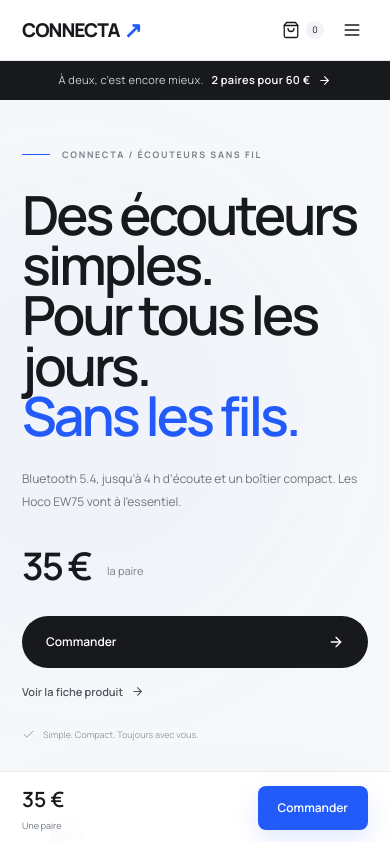
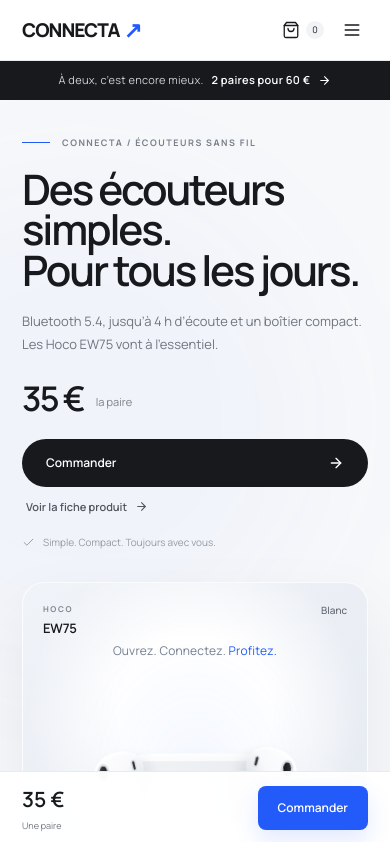
Before and after one commit to said-oumakhlouf/connecta, a Next.js app: page / in a window 390 px wide. Shown: the top 842 px of the page. Built offline with nearby package versions, Linux system fonts and the light colour scheme.

Commit message:
Improve mobile responsiveness: components/home/Hero.tsx

```diff
--- a/components/home/Hero.tsx
+++ b/components/home/Hero.tsx
@@ -19,30 +19,28 @@
     <section id="produit" className="relative overflow-hidden bg-[#f7f8fa]">
       <div className="pointer-events-none absolute -left-40 top-20 size-120 rounded-full bg-[#235bfa08] blur-3xl" />
 
-      <div className="mx-auto grid min-h-[calc(100vh-110px)] w-full max-w-310 grid-cols-1 items-center gap-10 px-5.5 py-12 md:grid-cols-[0.85fr_1.15fr] md:px-12 md:py-16 xl:max-w-335 xl:gap-16 2xl:max-w-375 2xl:gap-24 2xl:px-16">
+      <div className="mx-auto grid w-full max-w-310 grid-cols-1 items-center gap-8 px-5.5 py-9 md:min-h-[calc(100vh-110px)] md:grid-cols-[0.85fr_1.15fr] md:gap-10 md:px-12 md:py-16 xl:max-w-335 xl:gap-16 2xl:max-w-375 2xl:gap-24 2xl:px-16">
         {/* TEXTE */}
         <div className="relative z-10 max-w-135 2xl:max-w-155">
-          <div className="mb-7 flex items-center gap-3 text-[9px] font-bold uppercase tracking-[1.7px] text-[#7a8089] md:text-[10px]">
+          <div className="mb-5 flex items-center gap-3 text-[9px] font-bold uppercase tracking-[1.5px] text-[#7a8089] md:mb-7 md:text-[10px] md:tracking-[1.7px]">
             <span className="h-px w-7 bg-[#235bfa]" />
             {SITE.name} / ÉCOUTEURS SANS FIL
           </div>
 
-          <h1 className="max-w-140 text-[54px] font-semibold leading-[0.93] tracking-[-3px] text-[#17191d] md:text-[66px] md:tracking-[-4px] xl:text-[78px] 2xl:text-[90px] 2xl:tracking-[-5px]">
+          <h1 className="max-w-140 text-[42px] font-semibold leading-[0.96] tracking-[-2.2px] text-[#17191d] sm:text-[48px] md:text-[66px] md:tracking-[-4px] xl:text-[78px] 2xl:text-[90px] 2xl:tracking-[-5px]">
             Des écouteurs simples.
             <br />
             Pour tous les jours.
-            <br />
-            <span className="text-[#235bfa]">Sans les fils.</span>
           </h1>
 
-          <p className="mt-7 max-w-110 text-[12px] leading-[1.9] text-[#70757e] md:text-sm 2xl:text-[16px]">
+          <p className="mt-5 max-w-110 text-[13px] leading-[1.8] text-[#70757e] md:mt-7 md:text-sm 2xl:text-[16px]">
             Bluetooth {product.bluetoothVersion}, jusqu’à {product.musicTime}{' '}
             d’écoute et un boîtier compact. Les {product.name} vont à
             l’essentiel.
           </p>
 
-          <div className="mt-8 flex items-end gap-4">
-            <strong className="text-[38px] font-semibold leading-none tracking-[-2px] text-[#17191d] md:text-[44px]">
+          <div className="mt-6 flex items-end gap-3 md:mt-8 md:gap-4">
+            <strong className="text-[34px] font-semibold leading-none tracking-[-1.8px] text-[#17191d] md:text-[44px]">
               {soloOffer.price} €
             </strong>
 
@@ -50,11 +48,11 @@
           </div>
 
           {/* ACTIONS */}
-          <div className="mt-8 flex flex-col gap-4 sm:flex-row sm:items-center">
+          <div className="mt-6 flex flex-col gap-3 sm:flex-row sm:items-center md:mt-8 md:gap-4">
             <button
               type="button"
               onClick={() => order('solo')}
-              className="group flex min-w-55 items-center justify-between gap-8 rounded-full bg-[#17191d] px-6 py-4.5 text-xs font-semibold text-white transition duration-300 hover:-translate-y-0.5 hover:bg-[#235bfa]"
+              className="group flex w-full items-center justify-between gap-8 rounded-full bg-[#17191d] px-6 py-4 text-xs font-semibold text-white transition duration-300 hover:-translate-y-0.5 hover:bg-[#235bfa] sm:w-auto sm:min-w-55 md:py-4.5"
             >
               Commander
               <ArrowRight
@@ -65,7 +63,7 @@
 
             <Link
               href="/produit/hoco-ew75"
-              className="group inline-flex items-center gap-2 text-[11px] font-semibold text-[#51565f] transition hover:text-[#235bfa]"
+              className="group inline-flex items-center gap-2 px-1 text-[11px] font-semibold text-[#51565f] transition hover:text-[#235bfa]"
             >
               Voir la fiche produit
               <ArrowRight
@@ -75,15 +73,15 @@
             </Link>
           </div>
 
-          <div className="mt-7 flex items-center gap-2 text-[9px] text-[#969ba3] md:text-[10px]">
+          <div className="mt-5 flex items-center gap-2 text-[10px] text-[#969ba3] md:mt-7">
             <Check size={13} strokeWidth={1.8} />
             Simple. Compact. Toujours avec vous.
           </div>
         </div>
 
         {/* PRODUIT */}
-        <div className="relative h-115 overflow-hidden rounded-[28px] border border-white/80 bg-[radial-gradient(circle_at_50%_34%,#ffffff_0%,#ffffff_25%,transparent_55%),linear-gradient(145deg,#f0f3f8,#e3e8f0)] shadow-[0_40px_100px_#18203314] md:h-140 xl:h-155 2xl:h-175">
-          <div className="absolute inset-x-7 top-7 z-20 flex items-start justify-between md:inset-x-9 md:top-9">
+        <div className="relative h-96 overflow-hidden rounded-[22px] border border-white/80 bg-[radial-gradient(circle_at_50%_34%,#ffffff_0%,#ffffff_25%,transparent_55%),linear-gradient(145deg,#f0f3f8,#e3e8f0)] shadow-[0_30px_70px_#18203312] sm:h-105 md:h-140 md:rounded-[28px] md:shadow-[0_40px_100px_#18203314] xl:h-155 2xl:h-175">
+          <div className="absolute inset-x-5 top-5 z-20 flex items-start justify-between md:inset-x-9 md:top-9">
             <div>
               <span className="block text-[8px] font-bold tracking-[1.6px] text-[#7f8691]">
                 {product.brand.toUpperCase()}
@@ -101,8 +99,8 @@
 
           <AnimatedProduct />
 
-          <div className="absolute bottom-7 left-7 z-20 md:bottom-9 md:left-9">
-            <span className="text-[10px] font-medium text-[#616771]">
+          <div className="absolute bottom-5 left-5 z-20 md:bottom-9 md:left-9">
+            <span className="text-[9px] font-medium text-[#616771] md:text-[10px]">
               Bluetooth {product.bluetoothVersion} · {product.musicTime}{' '}
               d’écoute · {product.range}
             </span>
```
